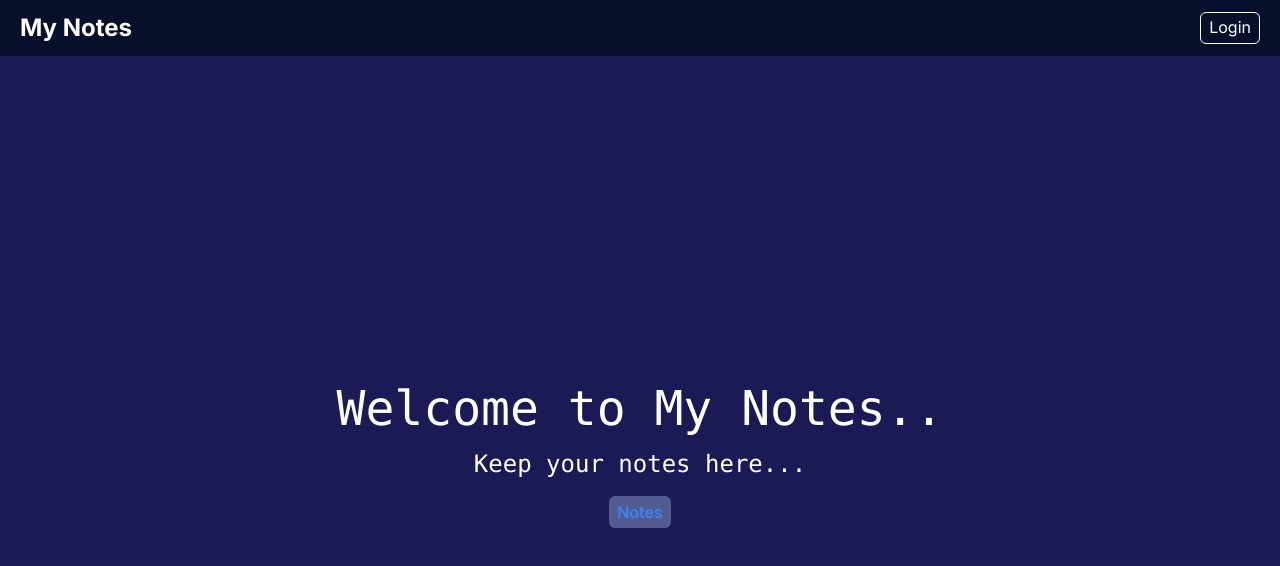
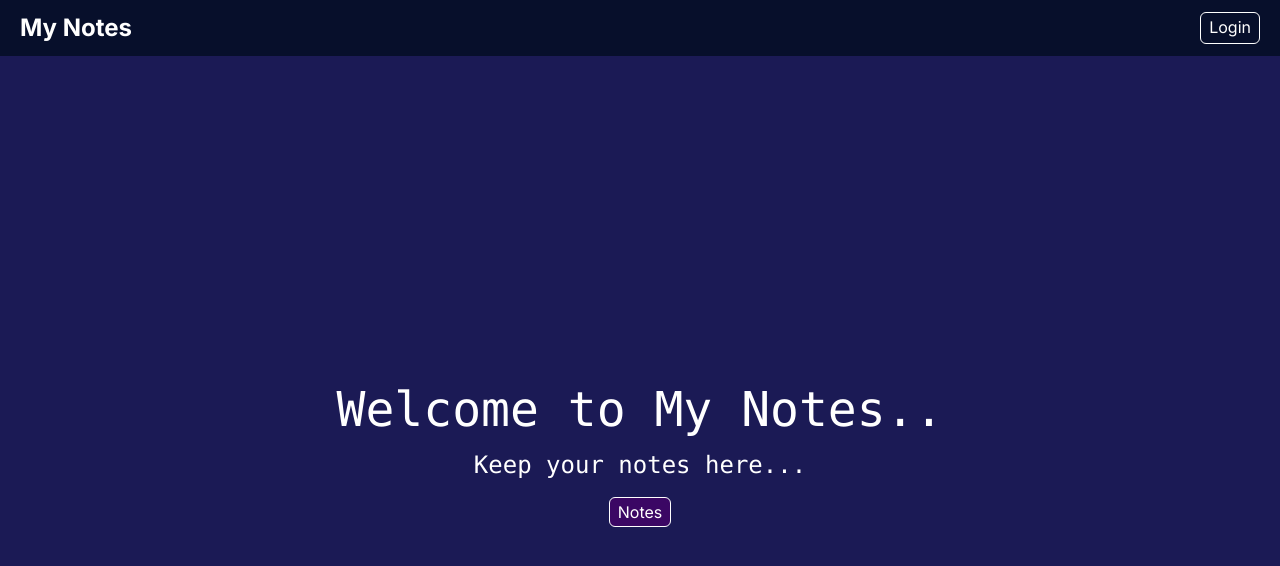
Before and after one commit to sridhar-1384/My-Notes, a Next.js app: page / in a window 1280 px wide. Shown: the top 566 px of the page. Built offline with nearby package versions, Linux system fonts and the light colour scheme; no server answers.

Commit message:
update UI-2

```diff
--- a/src/app/page.jsx
+++ b/src/app/page.jsx
@@ -8,7 +8,7 @@ export default async function Home() {
         <div className="h-fit p-5 my-auto flex flex-col gap-y-4 justify-center items-center">
           <p className="text-5xl font-mono">Welcome {data && data.user.name} {!data && "to My Notes.."}</p>
           <p className="text-2xl font-mono">Keep your notes here...</p>
-          <Link href="/notes" className="w-fit hover:bg-[#2d355e] px-2 py-1 border-blue-200 rounded-md text-blue-500 font-semibold bg-[#535C91]">Notes</Link>
+          <Link href="/notes" className="border-white border-[1px] hover:bg-purple-700 focus:bg-purple-500 focus:border-none rounded-md px-2 py-0.5 bg-purple-950">Notes</Link>
         </div>
     </div>
   );
```
